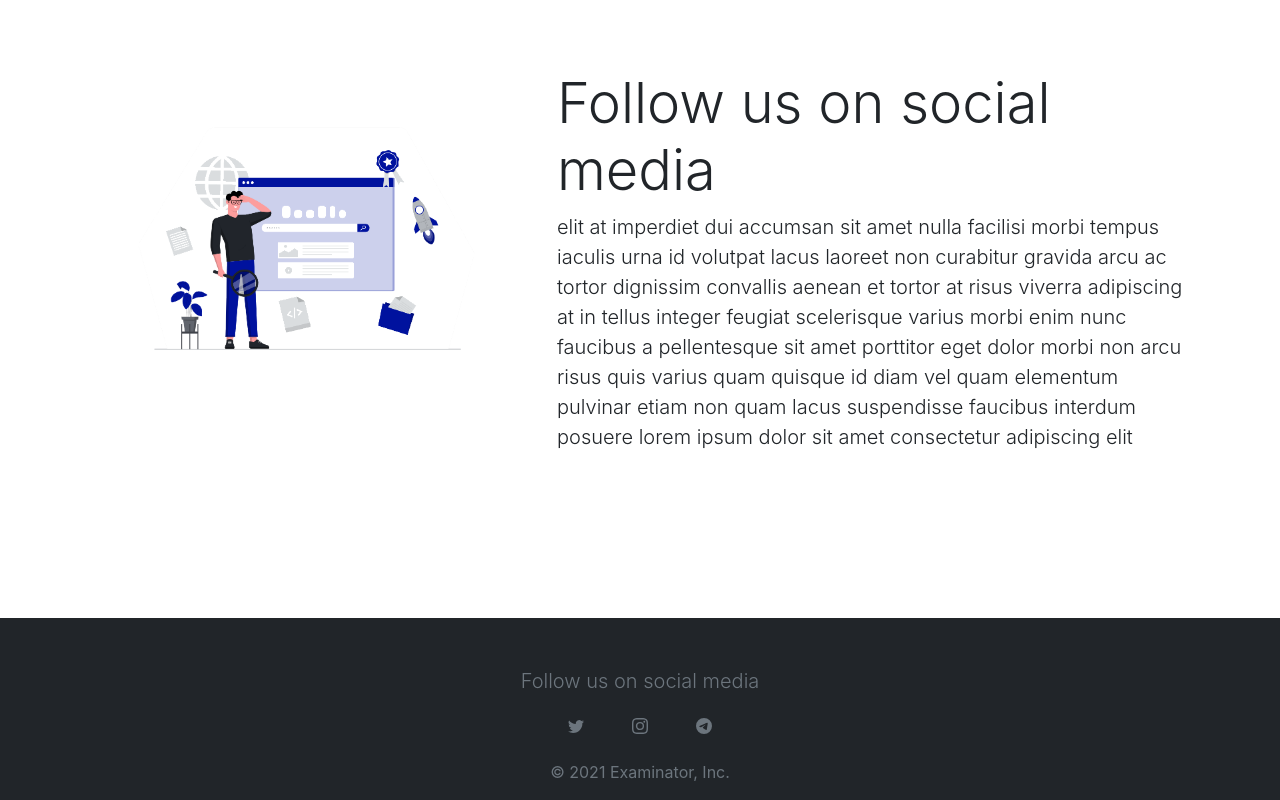
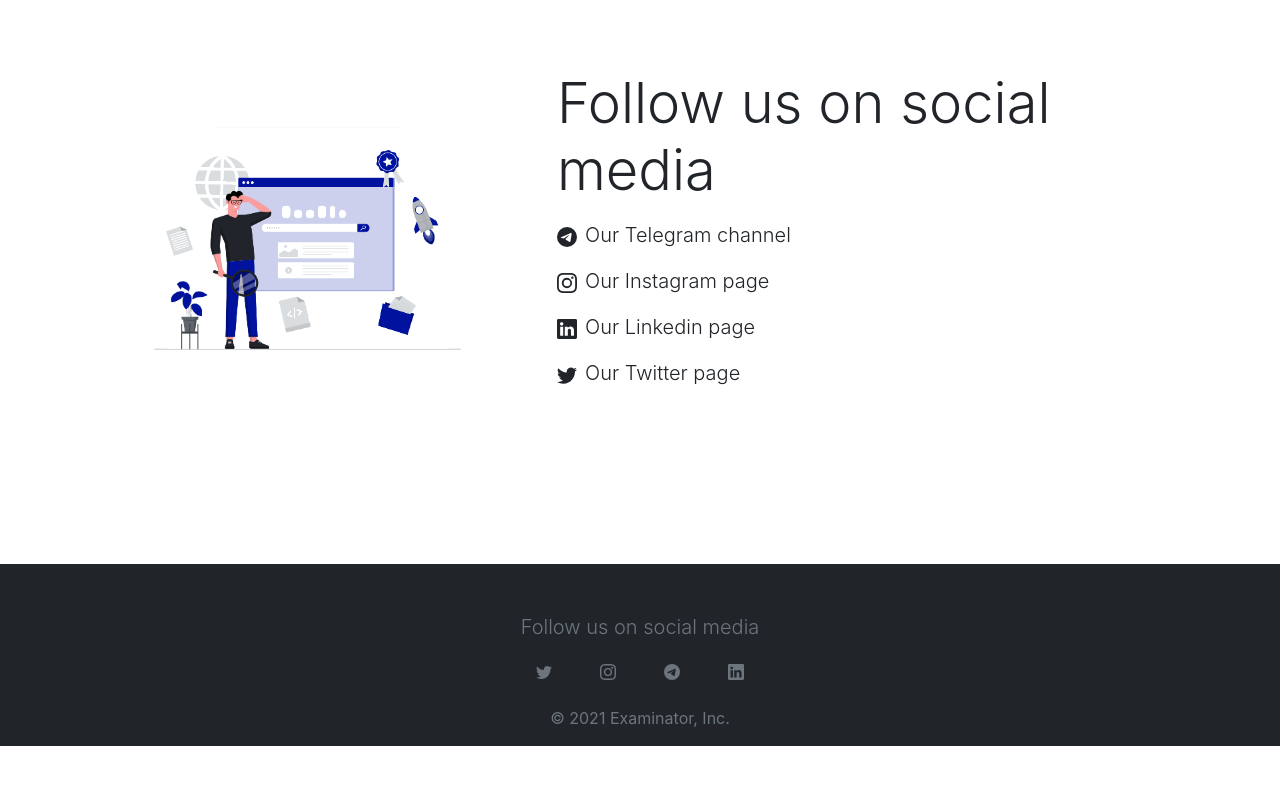
Before and after one commit to alireza-jahandoost/main-app-examining, a Next.js app: page /about-us in a window 1280 px wide. Shown: the part 1606-2406 px from the top of the page. After the commit the page ends 2352 px from the top, so only its background shows below. Built offline with nearby package versions, Linux system fonts and the light colour scheme.

Commit message:
Implement contact info - add linkedin

```diff
--- a/components/layout/footer.component.jsx
+++ b/components/layout/footer.component.jsx
@@ -43,6 +43,14 @@ const Footer = () => {
                     <BsTelegram />
                   </a>
                 </div>
+                <div className="mx-3">
+                  <a
+                    href={externalRoutes.linkedin}
+                    className={`rounded-circle p-2 ${icons.linkedin}`}
+                  >
+                    <BsLinkedin />
+                  </a>
+                </div>
               </div>
             </Col>
           </Row>
--- a/constants/external-routes.constant.js
+++ b/constants/external-routes.constant.js
@@ -6,6 +6,12 @@ const externalRoutes = {
   twitter: "https://www.twitter.com",
   instagram: "https://www.instagram.com",
   telegram: "https://www.telegram.com",
+  linkedin: "https://www.linkedin.com",
+  contactInfo: {
+    email: "example@example.com",
+    instagram: "@example_example",
+    telegram: "@example_example",
+  },
 };
 
 export default externalRoutes;
--- a/pages/about-us.jsx
+++ b/pages/about-us.jsx
@@ -6,6 +6,8 @@ import SocialMediaPic from "../public/about-us/social-media.png";
 import SelfImage from "../public/about-us/self-image.png";
 import SolvePic from "../public/about-us/solve.png";
 import margin from "../styles/margin.module.css";
+import { BsTwitter, BsTelegram, BsInstagram, BsLinkedin } from "react-icons/bs";
+import externalRoutes from "../constants/external-routes.constant";
 
 const AboutUs = () => {
   return (
@@ -89,17 +91,40 @@ const AboutUs = () => {
           </Col>
           <Col xs={12} xl={7}>
             <h2 className="display-4">Follow us on social media</h2>
-            <p className="lead">
-              elit at imperdiet dui accumsan sit amet nulla facilisi morbi
-              tempus iaculis urna id volutpat lacus laoreet non curabitur
-              gravida arcu ac tortor dignissim convallis aenean et tortor at
-              risus viverra adipiscing at in tellus integer feugiat scelerisque
-              varius morbi enim nunc faucibus a pellentesque sit amet porttitor
-              eget dolor morbi non arcu risus quis varius quam quisque id diam
-              vel quam elementum pulvinar etiam non quam lacus suspendisse
-              faucibus interdum posuere lorem ipsum dolor sit amet consectetur
-              adipiscing elit
-            </p>
+            <div className="mt-3">
+              <a href={externalRoutes.telegram}>
+                <p className="lead">
+                  <span>
+                    <BsTelegram className="align-middle me-2" />
+                    Our Telegram channel
+                  </span>
+                </p>
+              </a>
+              <a href={externalRoutes.instagram}>
+                <p className="lead">
+                  <span>
+                    <BsInstagram className="align-middle me-2" />
+                    Our Instagram page
+                  </span>
+                </p>
+              </a>
+              <a href={externalRoutes.linkedin}>
+                <p className="lead">
+                  <span>
+                    <BsLinkedin className="align-middle me-2" />
+                    Our Linkedin page
+                  </span>
+                </p>
+              </a>
+              <a href={externalRoutes.twitter}>
+                <p className="lead">
+                  <span>
+                    <BsTwitter className="align-middle me-2" />
+                    Our Twitter page
+                  </span>
+                </p>
+              </a>
+            </div>
           </Col>
         </Row>
       </Container>
--- a/styles/icons.module.css
+++ b/styles/icons.module.css
@@ -1,5 +1,10 @@
 .twitter:hover {
   background-color: #2784f8;
+  color: white;
+}
+
+.linkedin:hover {
+  background-color: #0077b5;
   color: white;
 }
 
```
Also changed, not shown: pages/contact-us.jsx (+28 -11 lines).
